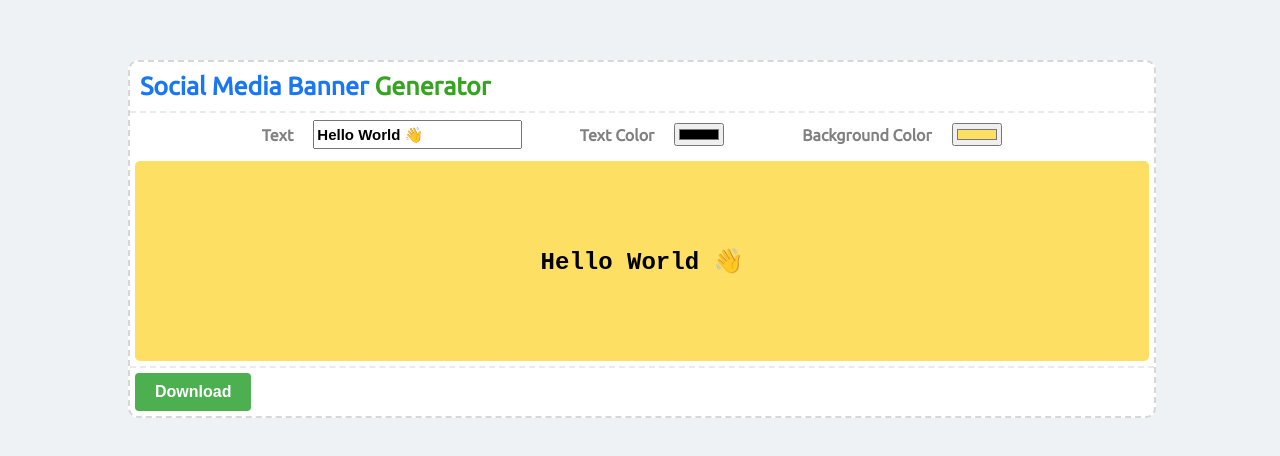
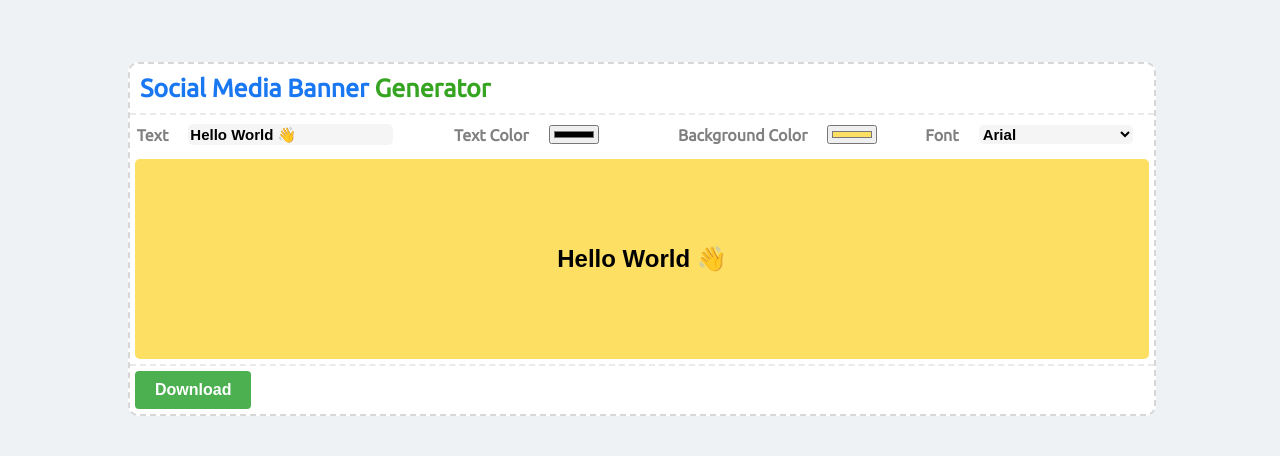
Before and after one commit to stephin007/banner_generator, a React (Create React App) app: page / in a window 1280 px wide. Shown: the part 176-632 px from the top of the page. Built offline with nearby package versions, Linux system fonts and the light colour scheme.

Commit message:
Added Font to the list of tools

```diff
--- a/src/App.css
+++ b/src/App.css
@@ -60,10 +60,10 @@ body {
   display: flex;
   padding: 10px;
   align-items: center;
-  justify-content: center;
+  justify-content: space-between;
 }
 
-.blog-banner-tools-text, .blog-banner-tools-color, .blog-banner-tools-bg-color{
+.blog-banner-tools-text, .blog-banner-tools-color, .blog-banner-tools-bg-color, .blog-banner-tools-font{
   display: flex;
   align-items: center;
   height: 100%;
@@ -71,7 +71,19 @@ body {
   justify-content: center;
 }
 
-.blog-banner-tools-text input, .blog-banner-tools-color input, .blog-banner-tools-bg-color input{
+.blog-banner-tools-text input{
+     /* width: 100%; */
+     height: 100%;
+     outline: none;
+     border: none;
+     font-size: 15px;
+     background-color: whitesmoke;
+     font-weight: 900;
+     border-radius: 5px;
+     margin-left: 20px;
+}
+
+.blog-banner-tools-color input, .blog-banner-tools-bg-color input{
   /* width: 100%; */
   height: 100%;
   outline: none;
@@ -80,12 +92,24 @@ body {
   margin-left: 20px;
 }
 
+.blog-banner-tools-font select{
+  height: 100%;
+  outline: none;
+  font-size: 15px;
+  font-weight: 900;
+  margin-left: 20px;
+  border: none;
+  background-color: whitesmoke;
+  border-radius: 5px;
+  cursor: pointer;
+}
+
 .blog-banner-tools-text label{
   color: grey;
   font-weight: 900;
 }
 
-.blog-banner-tools-color label, .blog-banner-tools-bg-color label{
+.blog-banner-tools-color label, .blog-banner-tools-bg-color label, .blog-banner-tools-font label{
   margin-left: 20px;
   color: grey;
   font-weight: 900;
--- a/src/App.js
+++ b/src/App.js
@@ -5,6 +5,7 @@ import "./App.css";
 const BannerGenerator = () => {
   const [text, setText] = useState("Hello World 👋");
   const [color, setColor] = useState("#000000");
+  const [font, setFont] = useState("Arial");
   const [backgroundColor, setBackgroundColor] = useState("#FDDF63");
   const bannerRef = useRef(null);
 
@@ -20,6 +21,10 @@ const BannerGenerator = () => {
     setBackgroundColor(event.target.value);
   };
 
+  const handleFontChange = (event) => {
+    setFont(event.target.value);
+  };
+
   const handleDownload = () => {
     if (text) {
       const banner = bannerRef.current;
@@ -31,6 +36,7 @@ const BannerGenerator = () => {
       canvas.width = bannerWidth;
       canvas.height = bannerHeight;
 
+      context.font = `24px bold ${font}`;
       context.fillStyle = backgroundColor;
       context.fillRect(0, 0, canvas.width, canvas.height);
       context.font = "24px bold sans-serif";
@@ -85,6 +91,17 @@ const BannerGenerator = () => {
               onChange={handleBackgroundColorChange}
             />
           </div>
+          <div className='blog-banner-tools-font'>
+            <label htmlFor='font'>Font</label>
+            <select id='font' value={font} onChange={handleFontChange}>
+              <option value='Arial'>Arial</option>
+              <option value='Helvetica'>Helvetica</option>
+              <option value='Verdana'>Verdana</option>
+              <option value='Times New Roman'>Times New Roman</option>
+              <option value='Courier New'>Courier New</option>
+              {/* Add more font options as needed */}
+            </select>
+          </div>
         </div>
         <div className='blog-banner-preview' ref={bannerRef}>
           <div
@@ -99,6 +116,7 @@ const BannerGenerator = () => {
               fontSize: "24px",
               fontWeight: "bold",
               borderRadius: "5px",
+              fontFamily: font,
             }}
           >
             {text}
```
